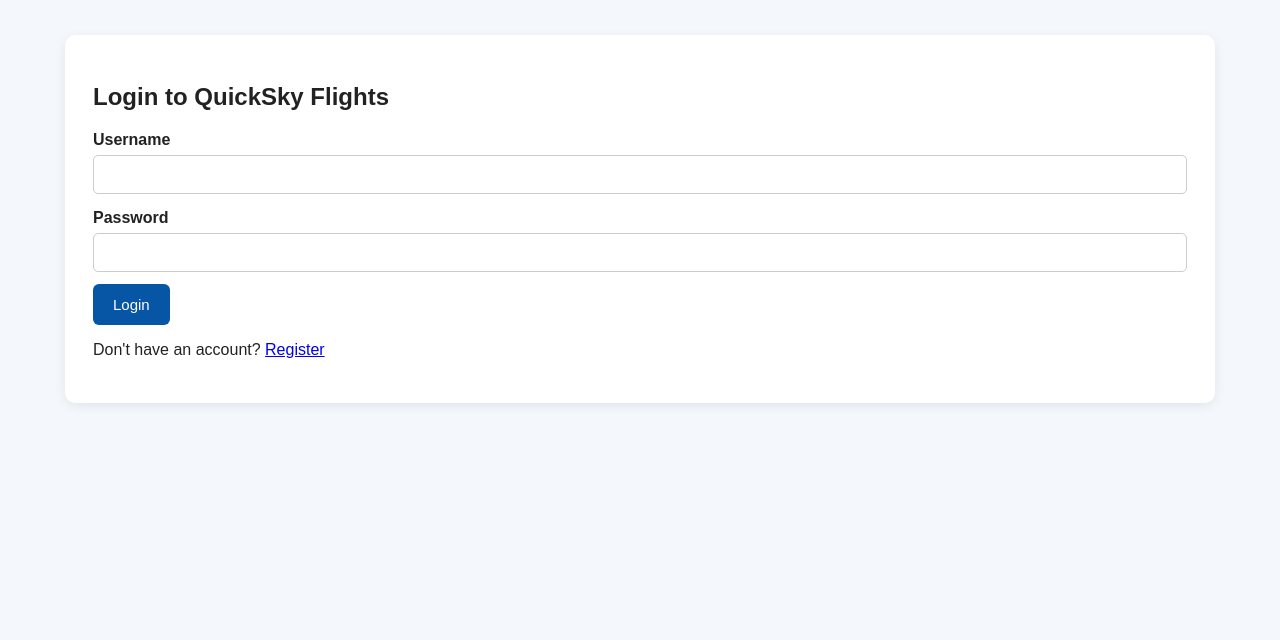
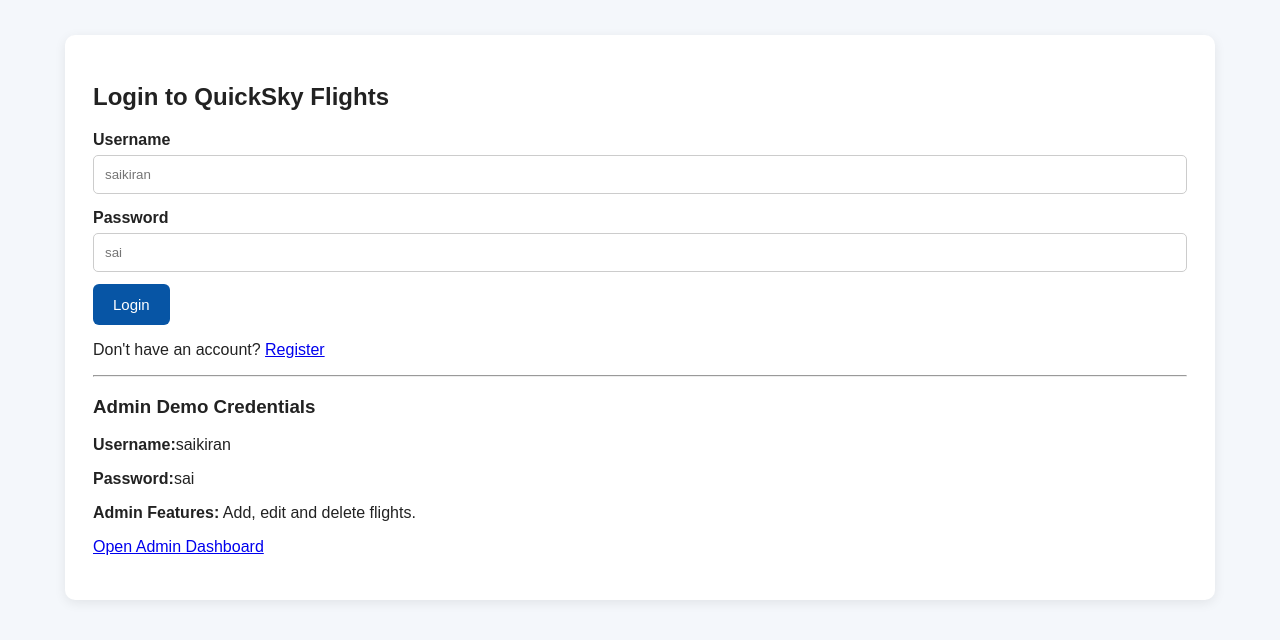
Before and after one commit to Manthrisaikiran/QuickSky-Flights, a Django app: page /accounts/login/ in a window 1280 px wide. Shown: the part 63-703 px from the top of the page. Run offline with Django 5.2, Linux system fonts and the light colour scheme.

Commit message:
Update login page with admin demo credentials

```diff
--- a/accounts/templates/login.html
+++ b/accounts/templates/login.html
@@ -1,3 +1,4 @@
+
 {% extends 'main.html' %}
 
 {% block content %}
@@ -14,17 +15,41 @@
             {% csrf_token %}
 
             <label>Username</label>
-            <input type="text" name="username" required>
+            <input type="text" name="username"
+                   placeholder="saikiran" required>
 
             <label>Password</label>
-            <input type="password" name="password" required>
+            <input type="password" name="password"
+                   placeholder="sai" required>
 
             <button type="submit">Login</button>
         </form>
 
-        <p>Don't have an account?
+        <p>
+            Don't have an account?
             <a href="{% url 'register' %}">Register</a>
         </p>
+
+        <hr>
+
+        <div class="admin-demo">
+            <h3>Admin Demo Credentials</h3>
+
+            <p><strong>Username:</strong>saikiran</p>
+            <p><strong>Password:</strong>sai</p>
+
+            <p>
+                <strong>Admin Features:</strong>
+                Add, edit and delete flights.
+            </p>
+
+            <p>
+                <a href="{% url 'admin:index' %}">
+                    Open Admin Dashboard
+                </a>
+            </p>
+        </div>
+
     </div>
 </div>
 
```
